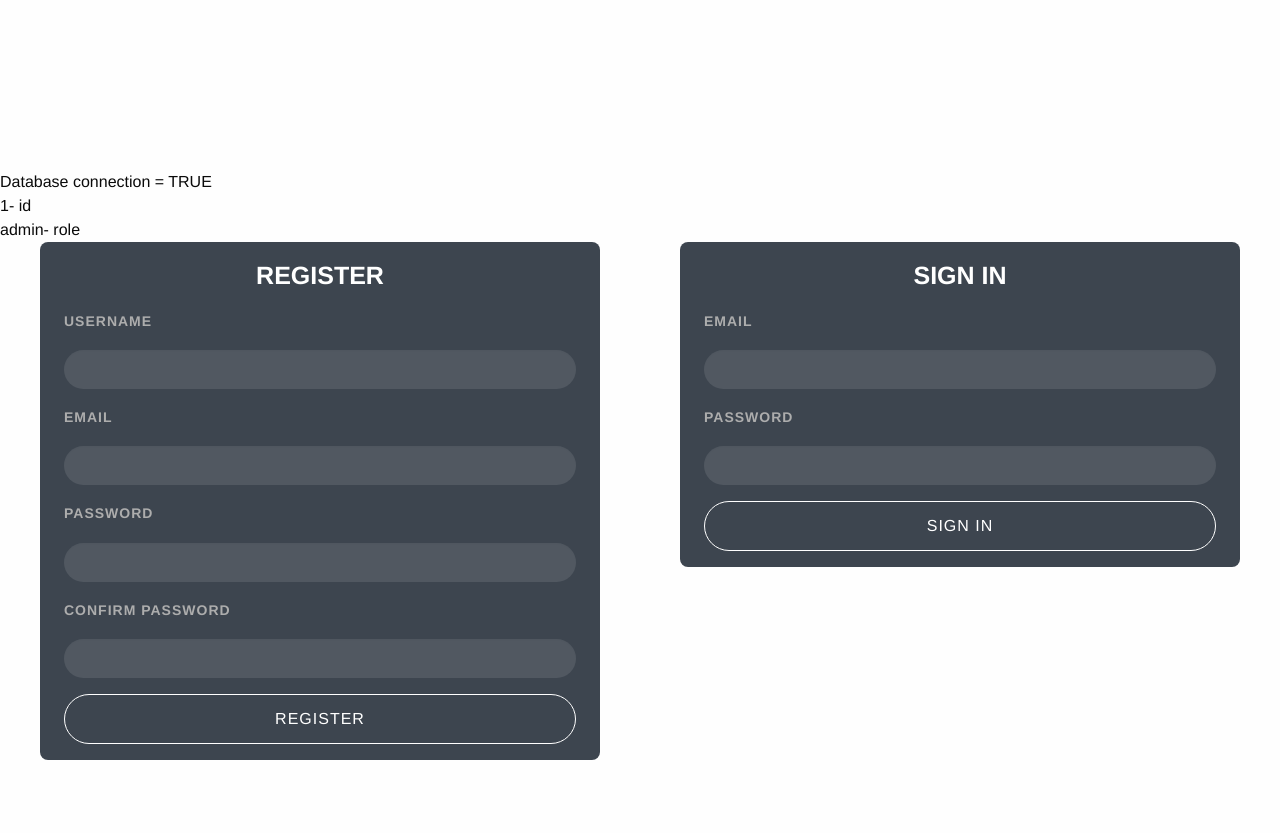
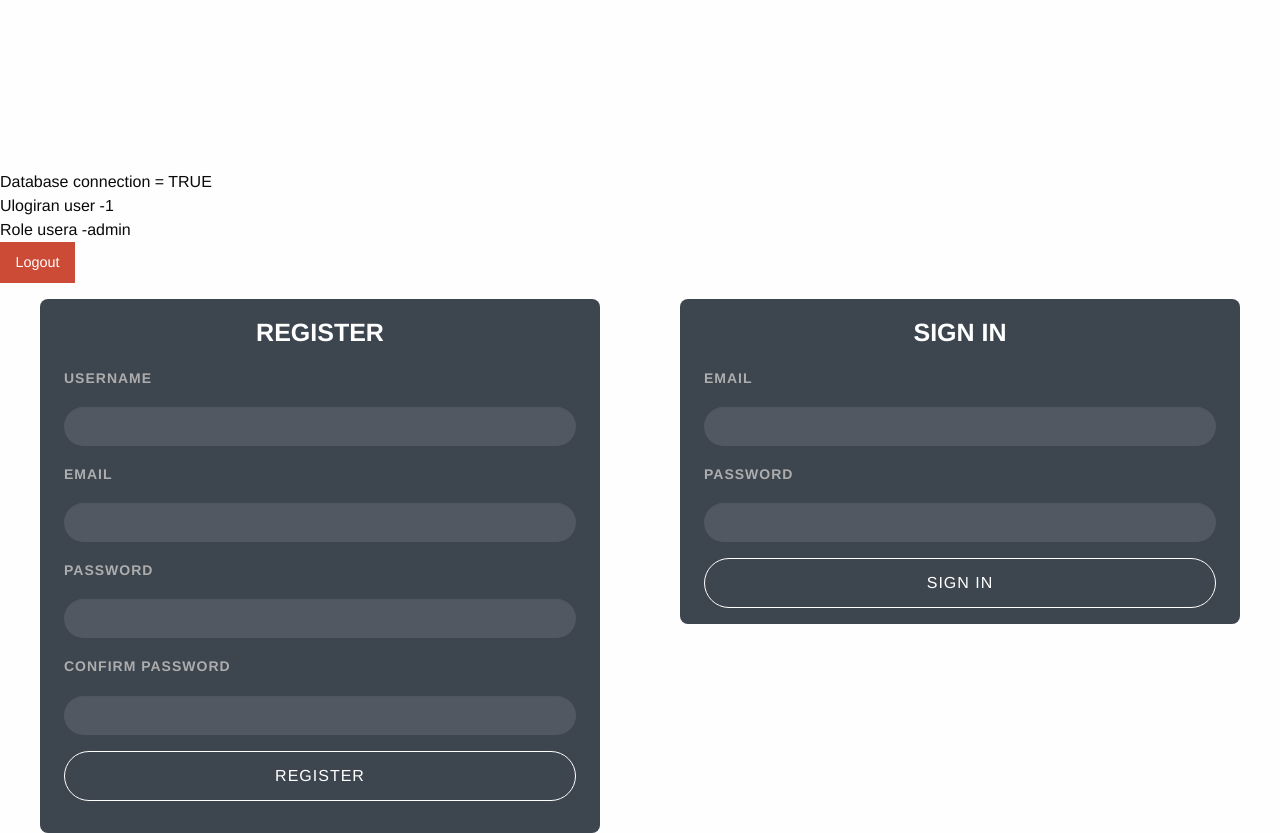
Before and after one commit to Ante889/Edunova, a PHP site: page /index.php in a window 1280 px wide. Before the commit the page ends 760 px from the top, so only its background shows below. Run offline with PHP 8.4, Linux system fonts and the light colour scheme; the visitor is signed in with stand-in values (Sample User, id 1); some libraries are stand-ins or nearby versions.

Commit message:
Dodavanje logout button-a

```diff
--- a/Login/index.php
+++ b/Login/index.php
@@ -5,9 +5,15 @@ include 'includes/register.php';
 include 'includes/login.php';
 echo" <br>";
 if($Login-> is_login == true){
-echo $_SESSION['User_id'] .'- id <br>';
-echo $_SESSION['Role'].'- role <br>';
+echo 'Ulogiran user -' . $_SESSION['User_id'] .'<br>';
+echo 'Role usera -' .$_SESSION['Role'].'<br>';
+echo "<a class='alert button' href='includes/logout.php'>Logout</a>";
 }
+
+if(isset($_POST['submit'])){
+  $Errors =  $Register -> register_user($_POST['username'], $_POST['email'], $_POST['password'], $_POST['confirm_password']);
+}
+
 ?>
 
 
@@ -44,17 +50,13 @@ echo $_SESSION['Role'].'- role <br>';
       <input type="password" name="confirm_password" class="sign-in-form-password" id="sign-in-form-password">
 
       <button type="submit" name="submit" class="sign-in-form-button">Register</button>
+      <h4 style="color: red"><?php
+      if(isset($Errors['Password']) || isset($Errors['Email']) || isset($Errors['Empty'])){
+      echo $Errors['Password'], $Errors['Email'],$Errors['Empty'];
+      }
+      ?></h4>
     </div>
   </form>
-
-<?php
-
-if(isset($_POST['submit'])){
-  $Errors =  $Register -> register_user($_POST['username'], $_POST['email'], $_POST['password'], $_POST['confirm_password']);
-  print_r ($Errors);
-}
-
-?>
 
   </div>
   <div class="cell small-6">
@@ -77,9 +79,7 @@ if(isset($_POST['submit'])){
 
 if(isset($_POST['Login-Submit'])){
   if($Login -> Login($_POST['Login-Email'], $_POST['Login-Password'])){
-    echo 'ulogiran';
-  }else{
-    echo 'nije ulogiran';
+    Header('Location: index.php');
   }
 }
 
```
